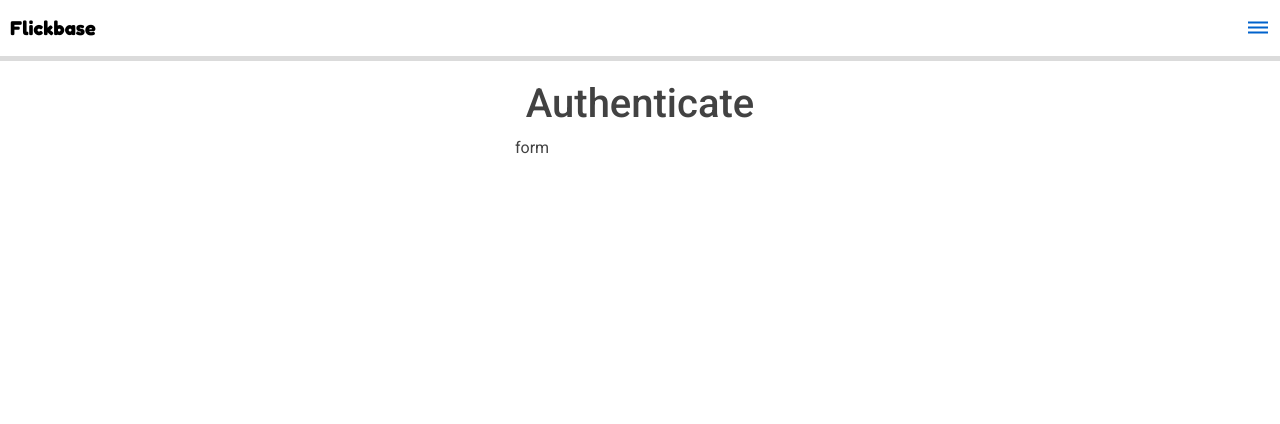
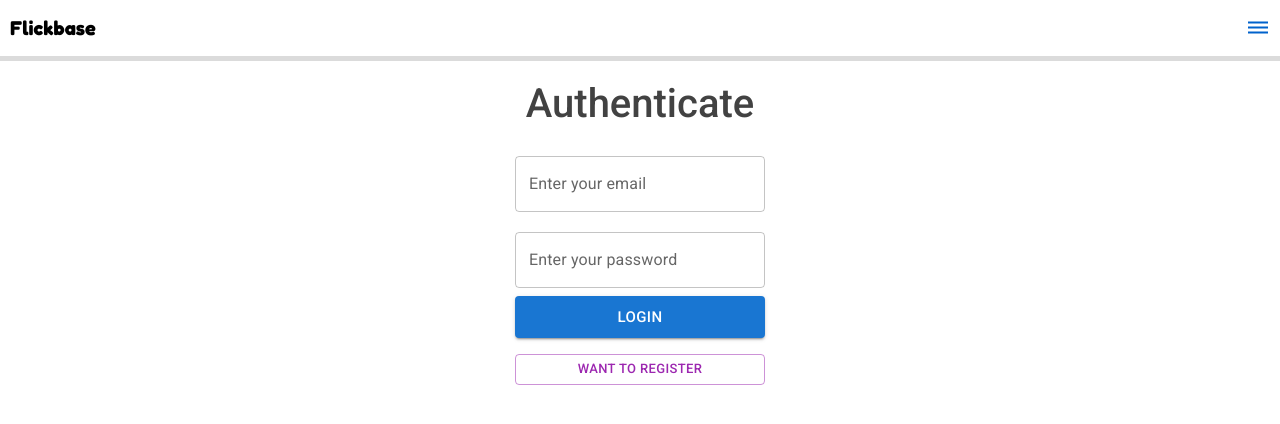
Before and after one commit to mccollumn/flickbase, a React (Vite) app in the folder frontend/: page /auth in a window 1280 px wide. Shown: the top 424 px of the page. Built offline with nearby package versions, Linux system fonts and the light colour scheme.

Commit message:
Add auth form: add email/password fields with validation and error handling

```diff
--- a/frontend/src/components/auth/index.tsx
+++ b/frontend/src/components/auth/index.tsx
@@ -6,7 +6,7 @@ import { useSelector, useDispatch } from "react-redux";
 import Box from "@mui/material/Box";
 import TextField from "@mui/material/TextField";
 import Button from "@mui/material/Button";
-import { Loader } from "../../utils/tools";
+import { Loader, errorHelper } from "../../utils/tools";
 
 type HandleSubmitProps = { email: string; password: string };
 
@@ -53,7 +53,40 @@ const Auth = () => {
             component="form"
             onSubmit={formik.handleSubmit}
           >
-            form
+            <TextField
+              name="email"
+              label="Enter your email"
+              variant="outlined"
+              {...formik.getFieldProps("email")}
+              {...errorHelper(formik, "email")}
+            />
+            <TextField
+              name="password"
+              label="Enter your password"
+              variant="outlined"
+              type="password"
+              {...formik.getFieldProps("password")}
+              {...errorHelper(formik, "password")}
+            />
+            <div className="mt-2">
+              <Button
+                variant="contained"
+                color="primary"
+                type="submit"
+                size="large"
+              >
+                {register ? "Register" : "Login"}
+              </Button>
+              <Button
+                className="mt-3"
+                variant="outlined"
+                color="secondary"
+                size="small"
+                onClick={() => setRegister(!register)}
+              >
+                Want to {!register ? "Register" : "Login"}
+              </Button>
+            </div>
           </Box>
         )}
       </div>
--- a/frontend/src/utils/tools.tsx
+++ b/frontend/src/utils/tools.tsx
@@ -1,4 +1,18 @@
 import CircularProgress from "@mui/material/CircularProgress";
+import { FormikErrors, FormikTouched } from "formik";
+
+interface Formik {
+  errors: FormikErrors<{ [key: string]: string }>;
+  touched: FormikTouched<{ [key: string]: string }>;
+}
+
+export const errorHelper = (formik: Formik, values: string) => ({
+  error: formik.errors[values] && formik.touched[values] ? true : false,
+  helperText:
+    formik.errors[values] && formik.touched[values]
+      ? formik.errors[values]
+      : null,
+});
 
 export const Loader = () => (
   <div className="root_loader">
```
